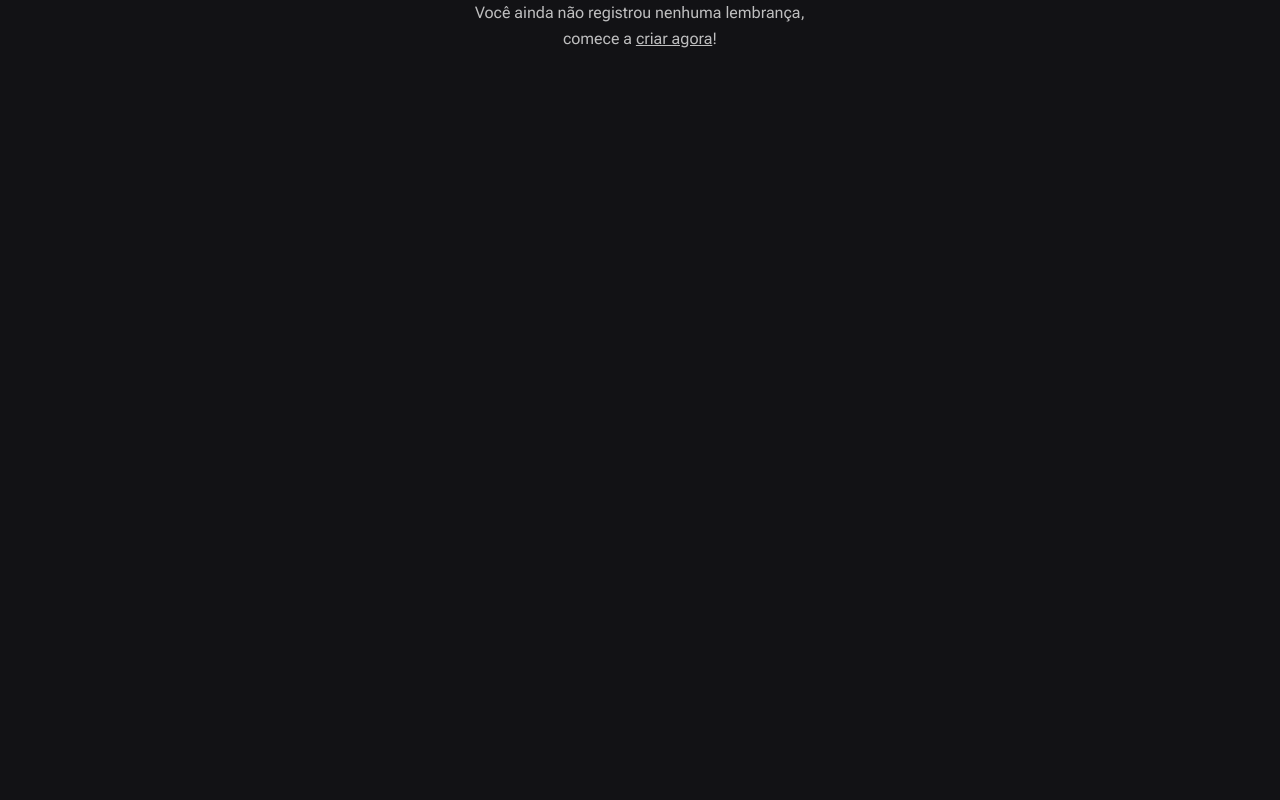
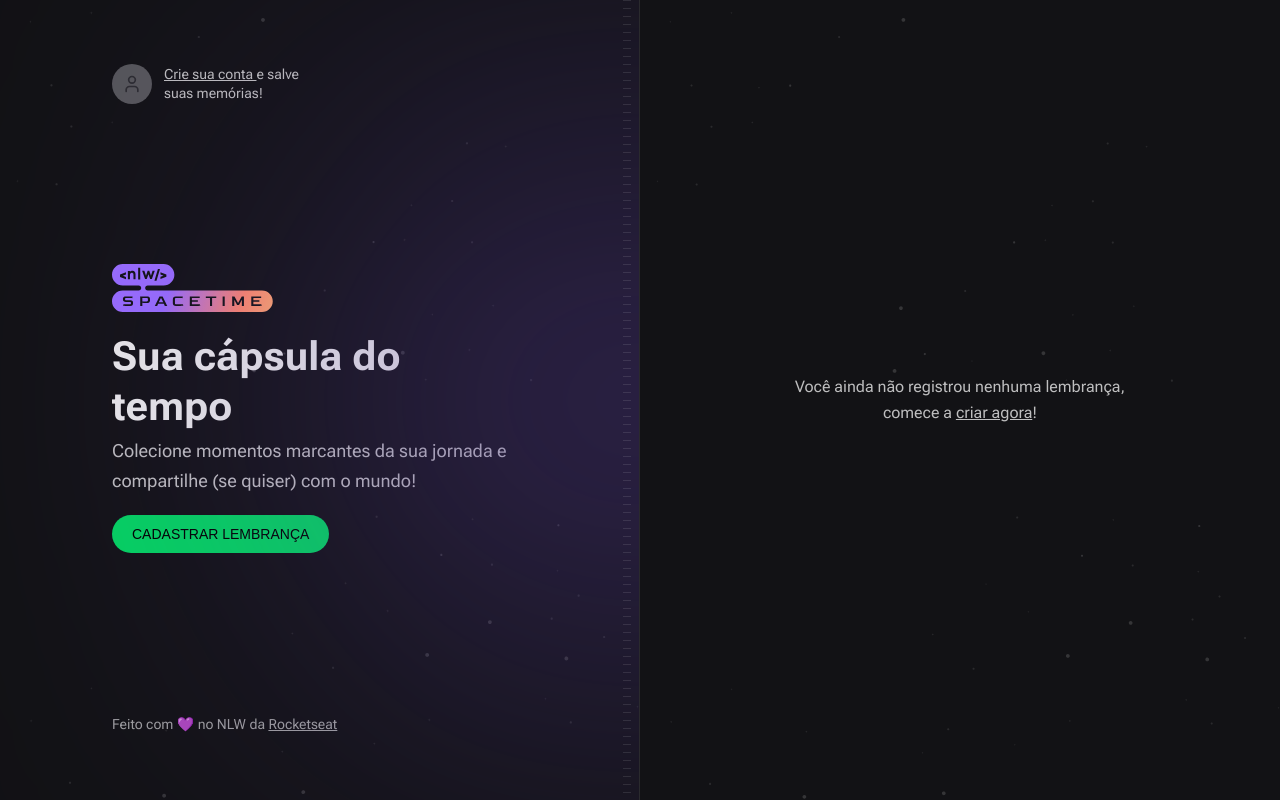
Before and after one commit to KRochaS/NextLevelWeek12, a Next.js app in the folder web/: page / in a window 1280 px wide. Built offline with nearby package versions, Linux system fonts and the light colour scheme; no server answers; a web font is replaced by a local one.

Commit message:
lib, components

```diff
--- a/web/src/app/layout.tsx
+++ b/web/src/app/layout.tsx
@@ -1,9 +1,15 @@
+/* eslint-disable prettier/prettier */
+import { Copyright } from '@/components/Copyright'
+import { Hero } from '@/components/Hero'
+import { Profile } from '@/components/Profile'
+import { SignIn } from '@/components/SignIn'
 import './globals.css'
 
 import {
-  Bai_Jamjuree as BaiJamJuree,
-  Roboto_Flex as Roboto,
+    Bai_Jamjuree as BaiJamJuree,
+    Roboto_Flex as Roboto,
 } from 'next/font/google'
+import { cookies } from 'next/headers'
 import { ReactNode } from 'react'
 
 const roboto = Roboto({ subsets: ['latin'], variable: '--font-roboto' })
@@ -20,12 +26,35 @@ export const metadata = {
 }
 
 export default function RootLayout({ children }: { children: ReactNode }) {
+  const isAuthenticated = cookies().has('token')
+
   return (
     <html lang="en">
       <body
         className={`${roboto.variable} ${baiJamjuree.variable} bg-gray-900 font-sans text-gray-100`}
       >
-        {children}
+
+
+        <main className="grid min-h-screen grid-cols-2">
+          {/* Left */}
+          <div className="relative flex flex-col items-start justify-between overflow-hidden border-r border-white/10 bg-[url(../assets/bg-stars.svg)] bg-cover px-28 py-16">
+            {/* Blur */}
+            <div className="absolute right-0 top-1/2 h-[288px] w-[526px] -translate-y-1/2  translate-x-1/2 rounded-full bg-purple-700 blur-full" />
+
+            {/* Stripes */}
+            <div className="absolute bottom-0 right-2 top-0 w-2 bg-stripes" />
+
+            {isAuthenticated ? <Profile /> : <SignIn />}
+
+            <Hero />
+            <Copyright />
+          </div>
+
+          {/* Right */}
+          <div className="flex flex-col bg-[url(../assets/bg-stars.svg)] bg-cover p-16">
+          {children}
+          </div>
+        </main>
       </body>
     </html>
   )
--- /dev/null
+++ b/web/src/components/Profile.tsx
@@ -0,0 +1,27 @@
+import { getUser } from '@/lib/auth'
+import Image from 'next/image'
+
+export function Profile() {
+  const { name, avatarUrl } = getUser()
+  return (
+    <div className="flex items-center gap-3 text-left">
+      <Image
+        src={avatarUrl}
+        width={40}
+        height={40}
+        alt=""
+        className="h-10 w-10 rounded-full"
+      />
+
+      <p className="max-w-[140px] text-sm leading-snug">
+        {name}
+        <a
+          href="/api/auth/logout"
+          className="block text-gray-400 hover:text-gray-300"
+        >
+          Quero sair
+        </a>
+      </p>
+    </div>
+  )
+}
--- /dev/null
+++ b/web/src/lib/api.ts
@@ -0,0 +1,5 @@
+import axios from 'axios'
+
+export const api = axios.create({
+  baseURL: 'http://192.168.1.13:3333',
+})
--- /dev/null
+++ b/web/src/lib/auth.ts
@@ -0,0 +1,20 @@
+import decode from 'jwt-decode'
+import { cookies } from 'next/headers'
+
+interface User {
+  sub: string
+  name: string
+  avatarUrl: string
+}
+
+export function getUser(): User {
+  const token = cookies().get('token')?.value
+
+  if (!token) {
+    throw new Error('Unauthenticated.')
+  }
+
+  const user: User = decode(token)
+
+  return user
+}
```
Also changed, not shown: web/src/middleware.ts (added, +31 -0 lines).
